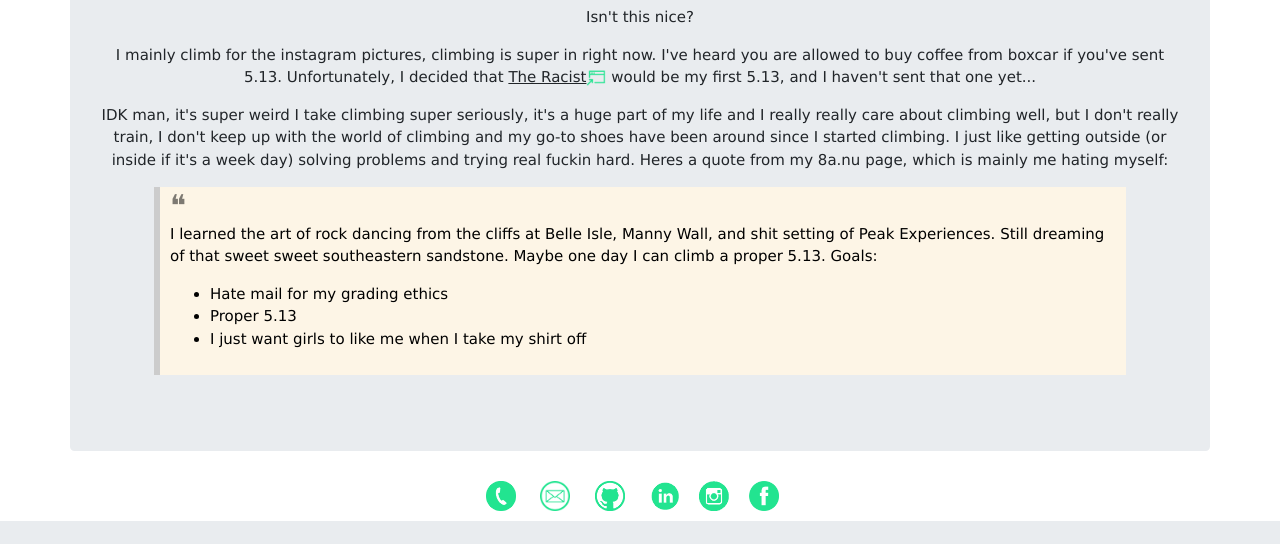
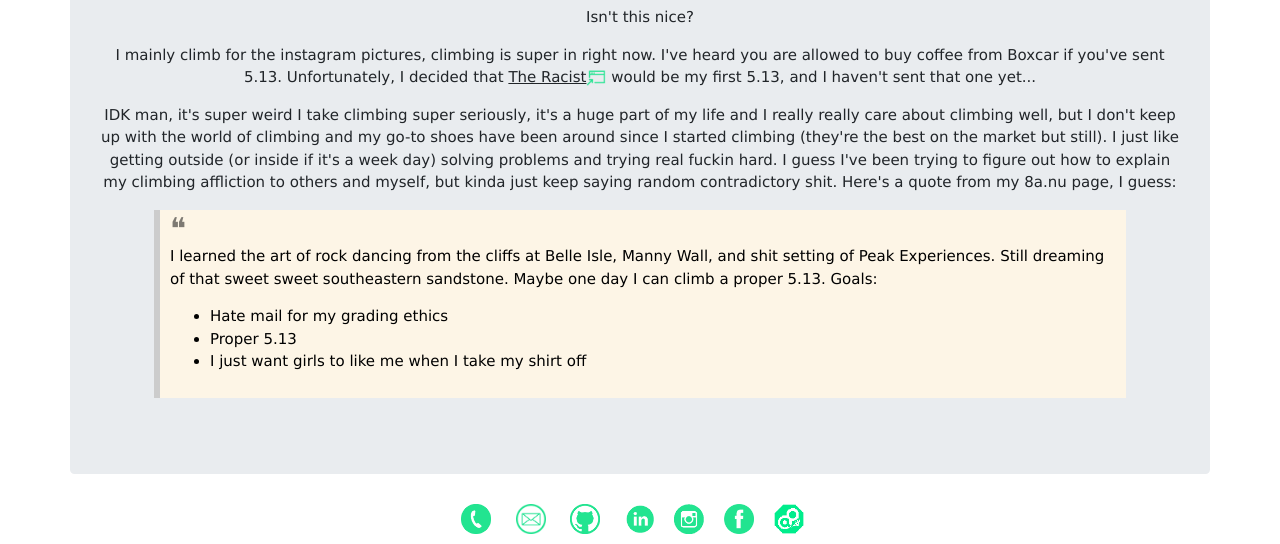
Before and after one commit to MasonCaiby/website, a Flask app: page /climbing in a window 1280 px wide. Shown: the part 729-1273 px from the top of the page. Before the commit the page ends 1250 px from the top, so only its background shows below. Run offline with Flask 2, Linux system fonts and the light colour scheme; some libraries are stand-ins or nearby versions.

Commit message:
updating things

```diff
--- a/helpers.py
+++ b/helpers.py
@@ -11,7 +11,7 @@ def convert_colors(image_path, new_value, verbose=False, save_file=False):
     arr = misc.imread(image_path)
     for i, row in enumerate(arr):
         for j, pixel in enumerate(row):
-            if np.all(pixel[:3] < 254) and pixel[3]==255:
+            if np.all(pixel[:3] <= [250, 250,  250]):
                 arr[i, j] = new_value
             else:
                 arr[i, j] = [255,255,255,0]
--- a/templates/climbing.html
+++ b/templates/climbing.html
@@ -65,16 +65,18 @@
     Isn't this nice?<p>
     <p>
     I mainly climb for the instagram pictures, climbing is super in right now.
-    I've heard you are allowed to buy coffee from boxcar if you've sent 5.13.
+    I've heard you are allowed to buy coffee from Boxcar if you've sent 5.13.
     Unfortunately, I decided that
     <a href="https://www.mountainproject.com/route/106001169/the-racist">The Racist</a><img class="new-window" src='static/new_window.png' title="new tab" alt="opens in new tab">
     would be my first 5.13, and I haven't sent that one yet...<p>
     IDK man, it's super weird I take climbing super seriously, it's a huge part
-    of my life and I really really care about climbing well, but I don't really
-    train, I don't keep up with the world of climbing and my go-to shoes have been
-    around since I started climbing. I just like getting outside (or inside if it's
-    a week day) solving problems and trying real fuckin hard. Heres a quote from my
-    8a.nu page, which is mainly me hating myself:
+    of my life and I really really care about climbing well, but I don't keep up
+    with the world of climbing and my go-to shoes have been around since I started
+    climbing (they're the best on the market but still). I just like getting outside
+    (or inside if it's a week day) solving problems and trying real fuckin hard.
+    I guess I've been trying to figure out how to explain my climbing affliction to
+    others and myself, but kinda just keep saying random contradictory shit.
+    Here's a quote from my 8a.nu page, I guess:
     <center><blockquote class="w3-panel w3-leftbar w3-sand" style='padding:10px; width:90%; text-align:left;' ><p>
     <span style="font-size:30px;line-height:0.6em;opacity:0.5">&#10077;</span><br>
       I learned the art of rock dancing from the cliffs at Belle Isle, Manny Wall,
--- a/templates/includes/_footer.html
+++ b/templates/includes/_footer.html
@@ -6,3 +6,4 @@
 <a href="https://www.linkedin.com/in/maxcaudle/" target="_blank"><img src="../../static/new_linkedin.png" style="height:30px; width:30px"></a>&emsp;
 <a href="https://www.instagram.com/pictures_of_stone/" target="_blank"><img src="../../static/new_insta.png" style="height:30px; width:30px"></a>&emsp;
 <a href="https://www.facebook.com/max.caudle.5" target="_blank"><img src="../../static/new_facebook.png" style="height:30px; width:30px"></a>&emsp;
+<a href="https://www.8a.nu/user/mason-caiby" target="_blank"><img src="../../static/new_8a.png" style="height:30px; width:30px"></a>&emsp;
```
Also changed, not shown: templates/home.html (+5 -5 lines), static/new_8a.png (added).
